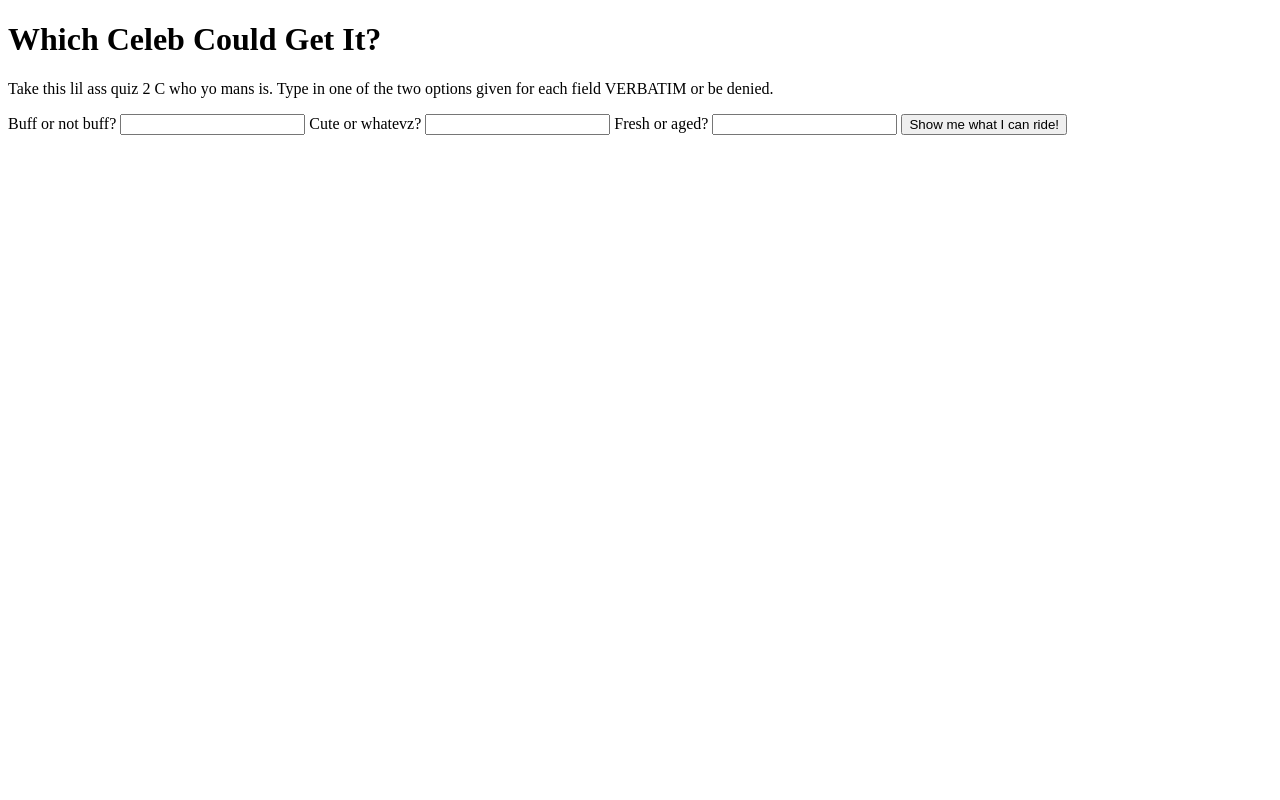
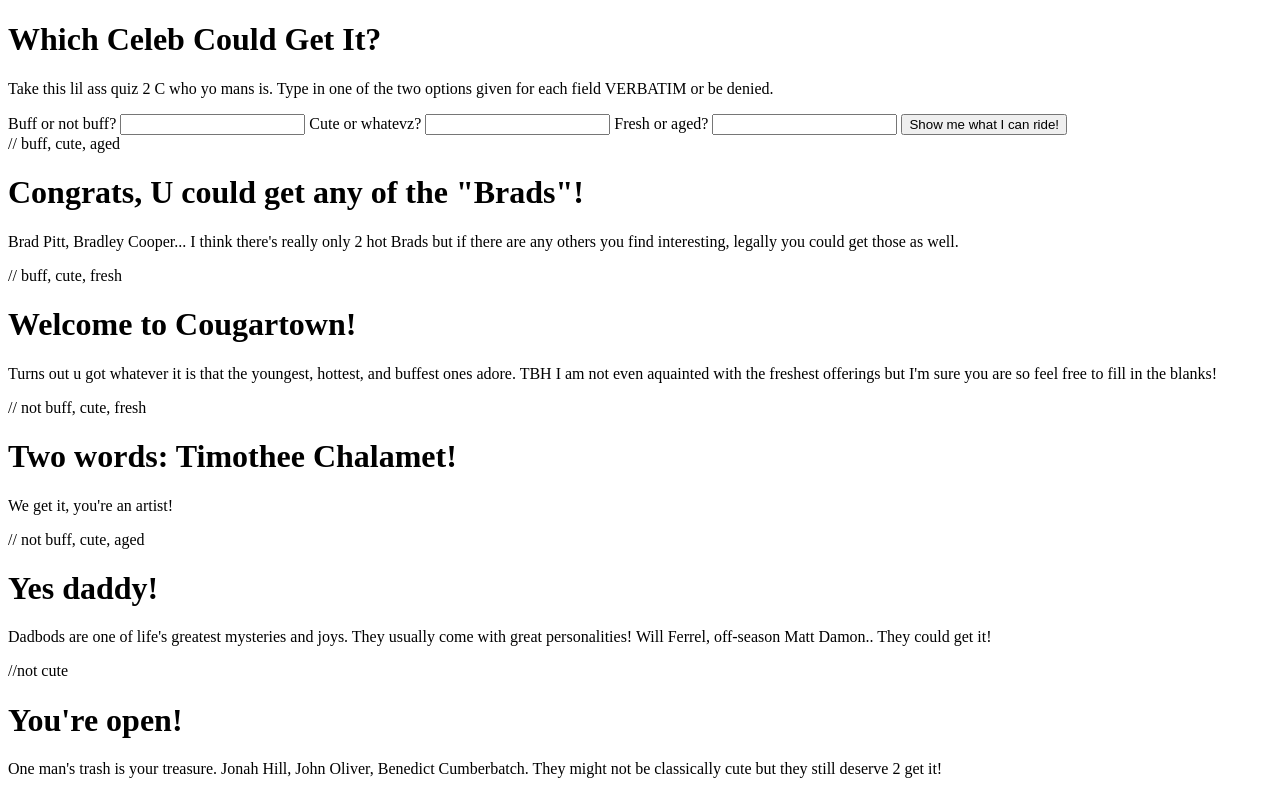
Before and after one commit to Amber-DiNenna/celeb-date, a plain HTML site: page index.html in a window 1280 px wide. Drawn offline with Linux system fonts and the light colour scheme.

Commit message:
Add all result divs with descriptions.

```diff
--- a/index.html
+++ b/index.html
@@ -19,6 +19,36 @@
       <input id="age" type="text" name="age">
       <button type="submit">Show me what I can ride!</button>
     </form>
+// buff, cute, aged
+    <div id="brad">
+      <h1>Congrats, U could get any of the "Brads"!</h1>
+      <p>Brad Pitt, Bradley Cooper... I think there's really only 2 hot Brads but if there are any others you find interesting, legally you could get those as well.</p>
+    </div>
+
+// buff, cute, fresh
+    <div id="baby">
+      <h1>Welcome to Cougartown!</h1>
+      <p>Turns out u got whatever it is that the youngest, hottest, and buffest ones adore. TBH I am not even aquainted with the freshest offerings but I'm sure you are so feel free to fill in the blanks!</p>
+    </div>
+
+// not buff, cute, fresh
+<div id="twink">
+  <h1>Two words: Timothee Chalamet!</h1>
+  <p>We get it, you're an artist!</p>
+</div>
+
+// not buff, cute, aged
+<div id="dad">
+  <h1>Yes daddy!</h1>
+  <p>Dadbods are one of life's greatest mysteries and joys. They usually come with great personalities! Will Ferrel, off-season Matt Damon.. They could get it!</p>
+</div>
+
+//not cute
+<div id="etc">
+  <h1>You're open!</h1>
+  <p>One man's trash is your treasure. Jonah Hill, John Oliver, Benedict Cumberbatch. They might not be classically cute but they still deserve 2 get it!</p>
+</div>
+
   </div>
 </body>
 </html>
```
